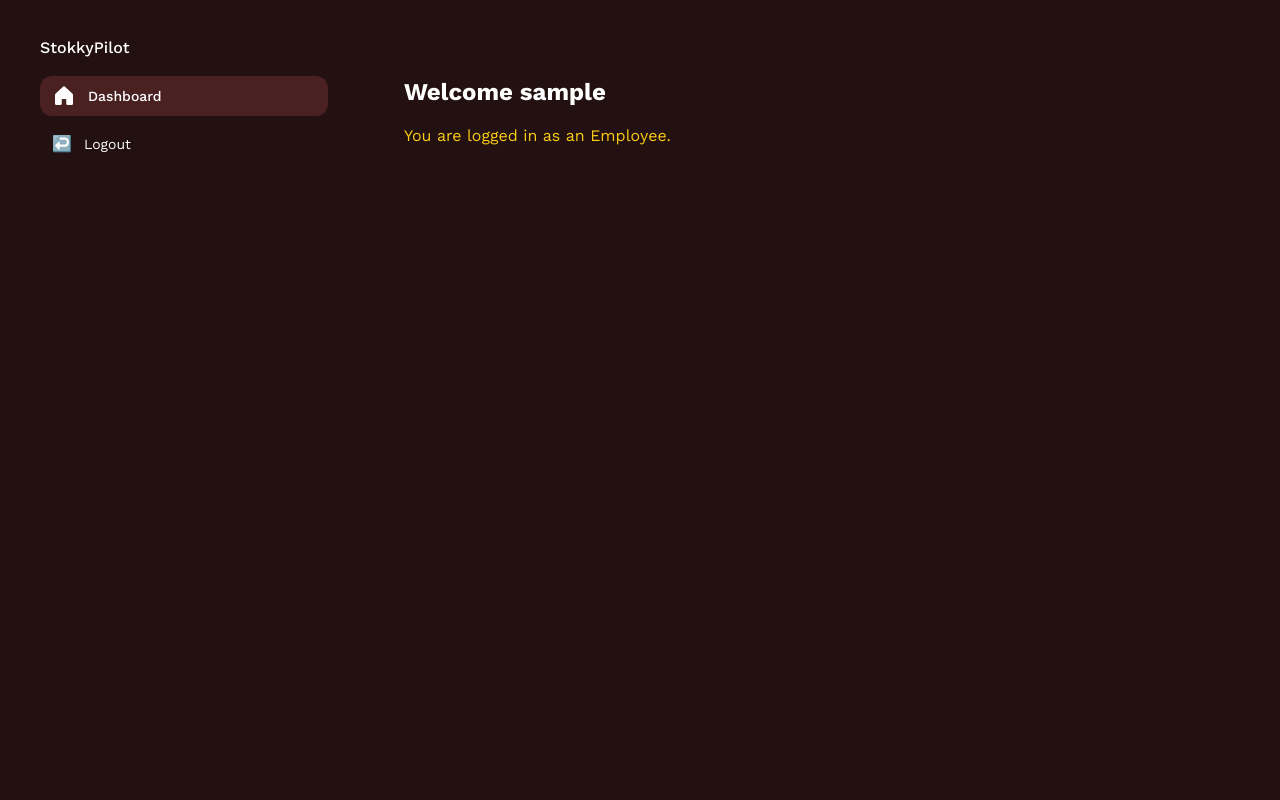
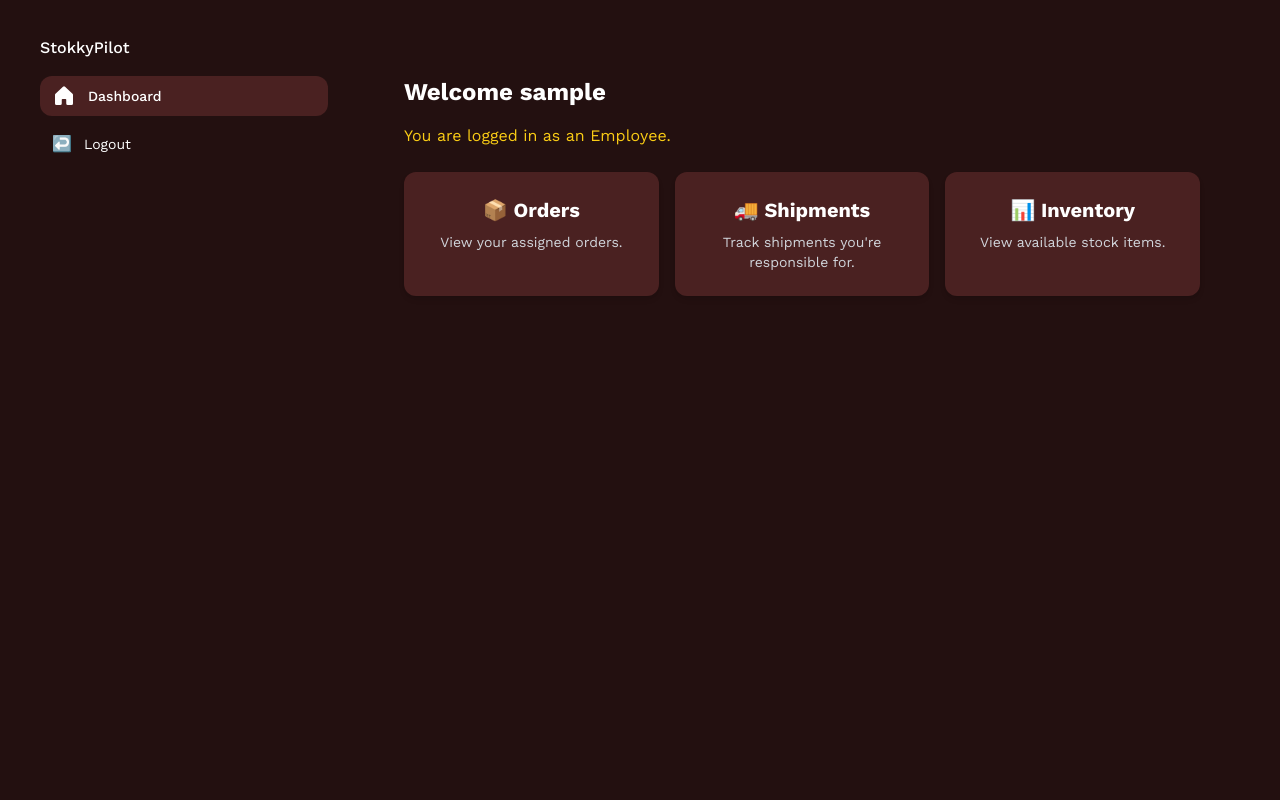
Before and after one commit to EmadSayed650/Project-Django, a Django app: page /dashboard/ in a window 1280 px wide. Run offline with Django 5.2, Linux system fonts and the light colour scheme; the visitor is signed in with stand-in values (Sample User, id 1); some libraries are stand-ins or nearby versions.

```diff
--- a/templates/users/employee_dashboard.html
+++ b/templates/users/employee_dashboard.html
@@ -1,8 +1,27 @@
 {% extends 'base.html' %}
 {% block content %}
-  <div class="p-8 text-white">
-    <h1 class="text-2xl font-bold mb-4">Welcome {{ request.user.username }}</h1>
-    <p class="text-yellow-400">You are logged in as an Employee.</p>
-    <!-- ممكن تضيف مهامه اليومية أو المنتجات المطلوبة منه -->
+<div class="p-8 text-white">
+  <h1 class="text-2xl font-bold mb-4">Welcome {{ request.user.username }}</h1>
+  <p class="text-yellow-400 mb-6">You are logged in as an Employee.</p>
+
+  <div class="grid grid-cols-1 sm:grid-cols-3 gap-4">
+    <a href="{% url 'orders:order_list' %}"
+      class="bg-[#4a2121] hover:bg-[#5b2a2a] p-6 rounded-xl text-center shadow-md transition">
+      <h2 class="text-xl font-semibold mb-2">📦 Orders</h2>
+      <p class="text-sm text-gray-300">View your assigned orders.</p>
+    </a>
+
+    <a href="{% url 'employee_shipments' %}"
+      class="bg-[#4a2121] hover:bg-[#5b2a2a] p-6 rounded-xl text-center shadow-md transition">
+      <h2 class="text-xl font-semibold mb-2">🚚 Shipments</h2>
+      <p class="text-sm text-gray-300">Track shipments you're responsible for.</p>
+    </a>
+
+    <a href="{% url 'employee_inventory' %}"
+      class="bg-[#4a2121] hover:bg-[#5b2a2a] p-6 rounded-xl text-center shadow-md transition">
+      <h2 class="text-xl font-semibold mb-2">📊 Inventory</h2>
+      <p class="text-sm text-gray-300">View available stock items.</p>
+    </a>
   </div>
+</div>
 {% endblock %}
```
Also changed, not shown: templates/orders/update_order.html (added, +36 -0 lines).
